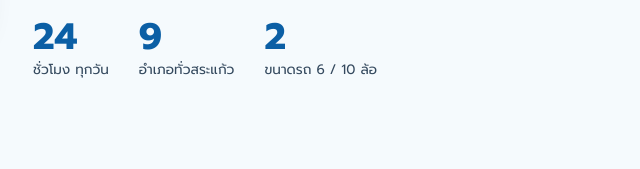
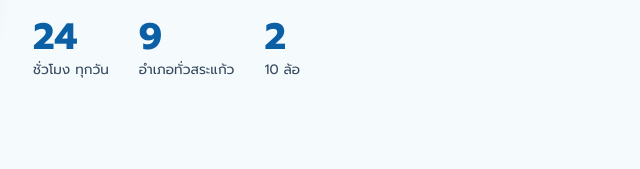
Before and after one commit to Secret168168/sakaeo-water, a plain HTML site: page index.html in a window 1280 px wide. Shown: the part 2351-2520 px from the top of the page, 632-1272 px from the left. Drawn offline with Linux system fonts and the light colour scheme.

Commit message:
https://sakaeo-water.netlify.app/

```diff
--- a/index.html
+++ b/index.html
@@ -129,7 +129,7 @@
     <ul class="stats">
       <li><b data-count="24">0</b><span>ชั่วโมง ทุกวัน</span></li>
       <li><b data-count="9">0</b><span>อำเภอทั่วสระแก้ว</span></li>
-      <li><b data-count="2">0</b><span>ขนาดรถ 6 / 10 ล้อ</span></li>
+      <li><b data-count="2">0</b><span>10 ล้อ</span></li>
     </ul>
   </div>
 </div></section>
```
